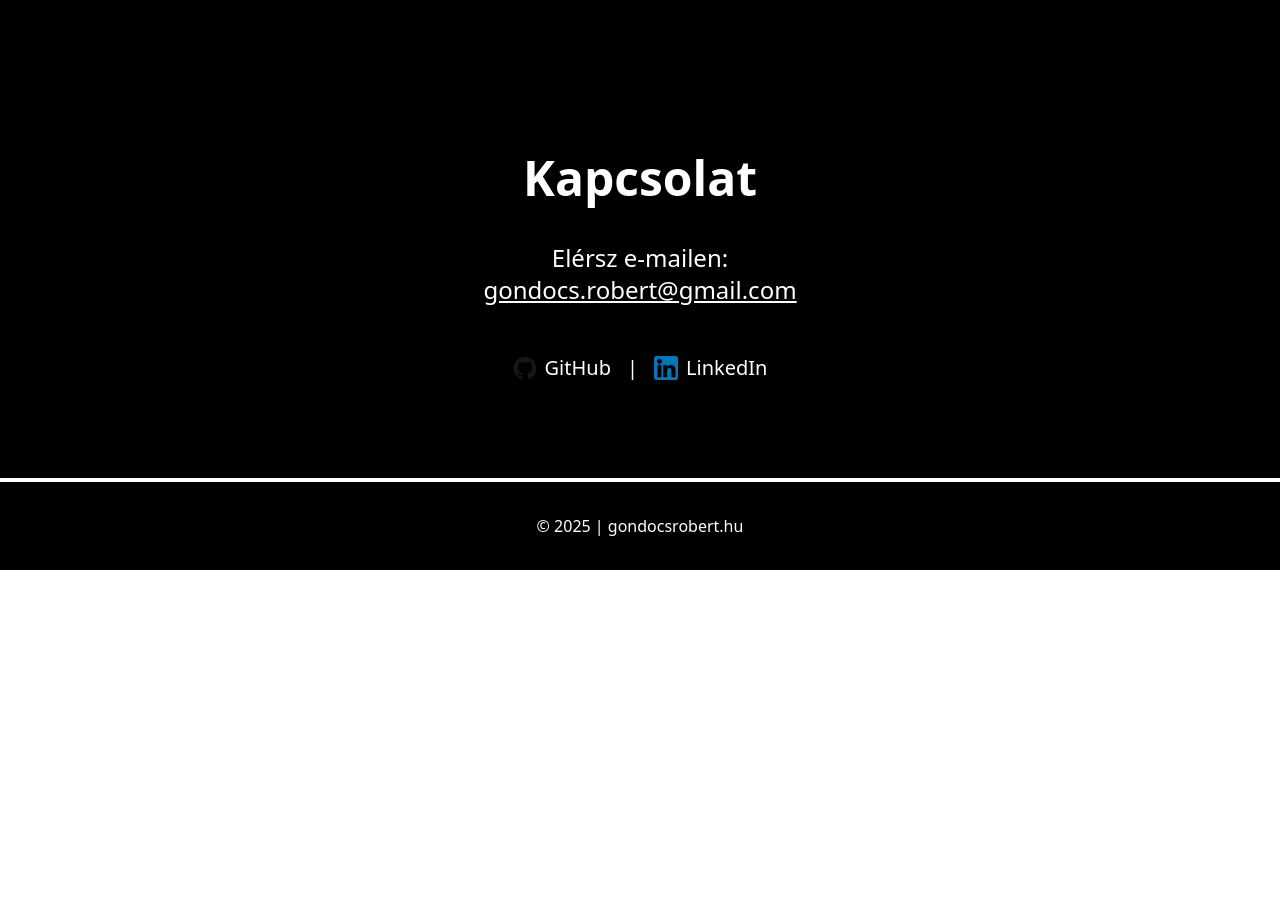
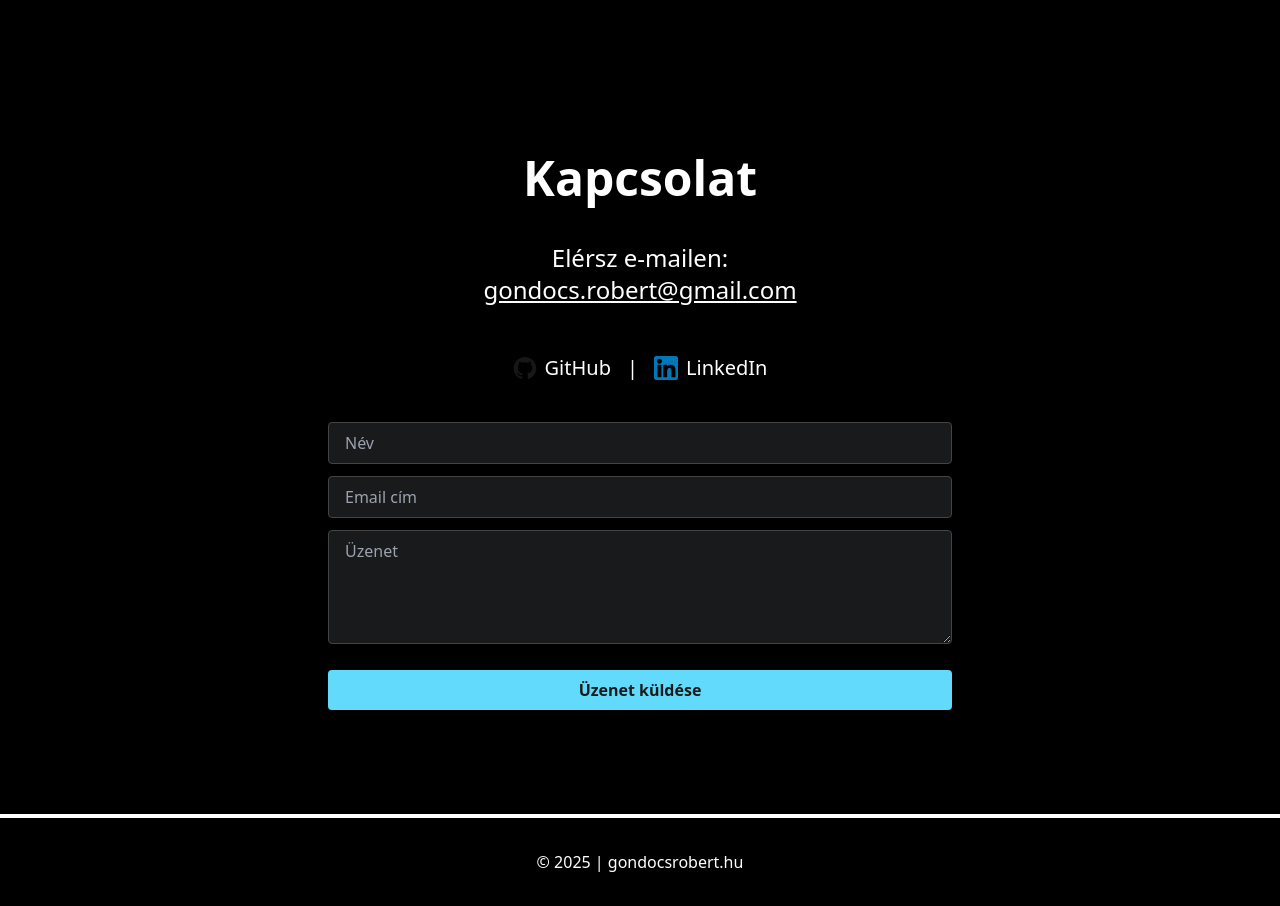
Before and after one commit to Gondocs/VercelFrontend, a React (Create React App) app: page / in a window 1280 px wide. Shown: the part 4260-5166 px from the top of the page. Before the commit the page ends 4830 px from the top, so only its background shows below. Built offline with nearby package versions, Linux system fonts and the light colour scheme.

Commit message:
add email functionality

```diff
--- a/package.json
+++ b/package.json
@@ -3,6 +3,7 @@
   "version": "0.1.0",
   "private": true,
   "dependencies": {
+    "@emailjs/browser": "^4.4.1",
     "@testing-library/dom": "^10.4.0",
     "@testing-library/jest-dom": "^6.6.3",
     "@testing-library/react": "^16.3.0",
--- a/src/pages/Contact.js
+++ b/src/pages/Contact.js
@@ -1,4 +1,5 @@
-import React from "react";
+import React, { useRef, useState } from "react";
+import emailjs from "@emailjs/browser";
 import useScrollAnimations from "../useScrollAnimations";
 import { useMediaQuery } from "react-responsive";
 
@@ -21,11 +22,7 @@ function ContactLinks({ className }) {
         rel="noopener noreferrer"
         className="flex items-center gap-2 text-white hover:underline"
       >
-        <img
-          src="github-original.svg"
-          alt="GitHub logo"
-          className="w-6 h-6"
-        />
+        <img src="github-original.svg" alt="GitHub logo" className="w-6 h-6" />
         GitHub
       </a>
       <span>|</span>
@@ -35,11 +32,7 @@ function ContactLinks({ className }) {
         rel="noopener noreferrer"
         className="flex items-center gap-2 text-white hover:underline"
       >
-        <img
-          src="linkedin.svg"
-          alt="LinkedIn logo"
-          className="w-6 h-6"
-        />
+        <img src="linkedin.svg" alt="LinkedIn logo" className="w-6 h-6" />
         LinkedIn
       </a>
     </div>
@@ -50,12 +43,42 @@ export default function Contact() {
   useScrollAnimations();
 
   const isMobile = useMediaQuery({ maxWidth: 810 });
+  const form = useRef();
+  const [formStatus, setFormStatus] = useState("");
+
+  const sendEmail = (e) => {
+    e.preventDefault();
+
+    emailjs
+      .sendForm(
+        "service_ouid7wu",
+        "template_s4rs0dc", // Correct template ID
+        form.current,
+        "tio4130Fx1YhSkdYA"
+      )
+      .then(
+        () => {
+          setFormStatus("SUCCESS");
+        },
+        (error) => {
+          setFormStatus("FAILED");
+          console.error("Email sending failed:", error.text);
+        }
+      );
+  };
 
   return (
     <main className="pt-16">
-
-      <section className={`mx-auto bg-black rounded-xl shadow-lg p-8 animate-slide-in-up${!isMobile ? ' w-[75%]' : 'w-[90%]'}`}>
-        <h1 className={` font-extrabold text-[#ffffff] mb-10 animate-slide-in-left text-center ${!isMobile ? 'text-5xl' : 'text-4xl'}`}>
+      <section
+        className={`mx-auto bg-black rounded-xl shadow-lg p-8 animate-slide-in-up${
+          !isMobile ? " w-[75%]" : "w-[90%]"
+        }`}
+      >
+        <h1
+          className={` font-extrabold text-[#ffffff] mb-10 animate-slide-in-left text-center ${
+            !isMobile ? "text-5xl" : "text-4xl"
+          }`}
+        >
           Kapcsolat
         </h1>
         <p className="text-white mb-4 animate-slide-in-up text-center text-2xl">
@@ -71,6 +94,58 @@ export default function Contact() {
         <div className="w-full flex flex-col items-center">
           <ContactLinks className="animate-slide-in-up text-xl" />
         </div>
+        <form
+          ref={form}
+          onSubmit={sendEmail}
+          className="flex flex-col gap-3 bg-black text-white rounded-lg shadow-lg p-6 w-[75%] mx-auto"
+        >
+          <div>
+            <input
+              type="text"
+              id="name"
+              name="name"
+              placeholder="Név"
+              required
+              className="w-full bg-[#181a1b] text-white border border-[#444] rounded px-4 py-2 focus:border-[#61dafb] outline-none"
+            />
+          </div>
+          <div>
+            <input
+              type="email"
+              id="email"
+              name="email"
+              placeholder="Email cím"
+              required
+              className="w-full bg-[#181a1b] text-white border border-[#444] rounded px-4 py-2 focus:border-[#61dafb] outline-none"
+            />
+          </div>
+          <div>
+            <textarea
+              id="message"
+              name="message"
+              placeholder="Üzenet"
+              rows={4}
+              required
+              className="w-full bg-[#181a1b] text-white border border-[#444] rounded px-4 py-2 focus:border-[#61dafb] outline-none"
+            />
+          </div>
+          <div>
+            <input
+              type="submit"
+              value="Üzenet küldése"
+              className="w-full bg-[#61dafb] text-[#181a1b] font-bold rounded px-4 py-2 mt-2 hover:bg-[#4ec6e6] transition cursor-pointer"
+            />
+          </div>
+        </form>
+
+        {formStatus === "SUCCESS" && (
+          <p className="text-green-500 mt-4">Üzenet sikeresen elküldve!</p>
+        )}
+        {formStatus === "FAILED" && (
+          <p className="text-red-500 mt-4">
+            Hiba történt az üzenet küldésekor.
+          </p>
+        )}
       </section>
     </main>
   );
```
Also changed, not shown: 1 other file (tests, documents, lock files or other folders).
